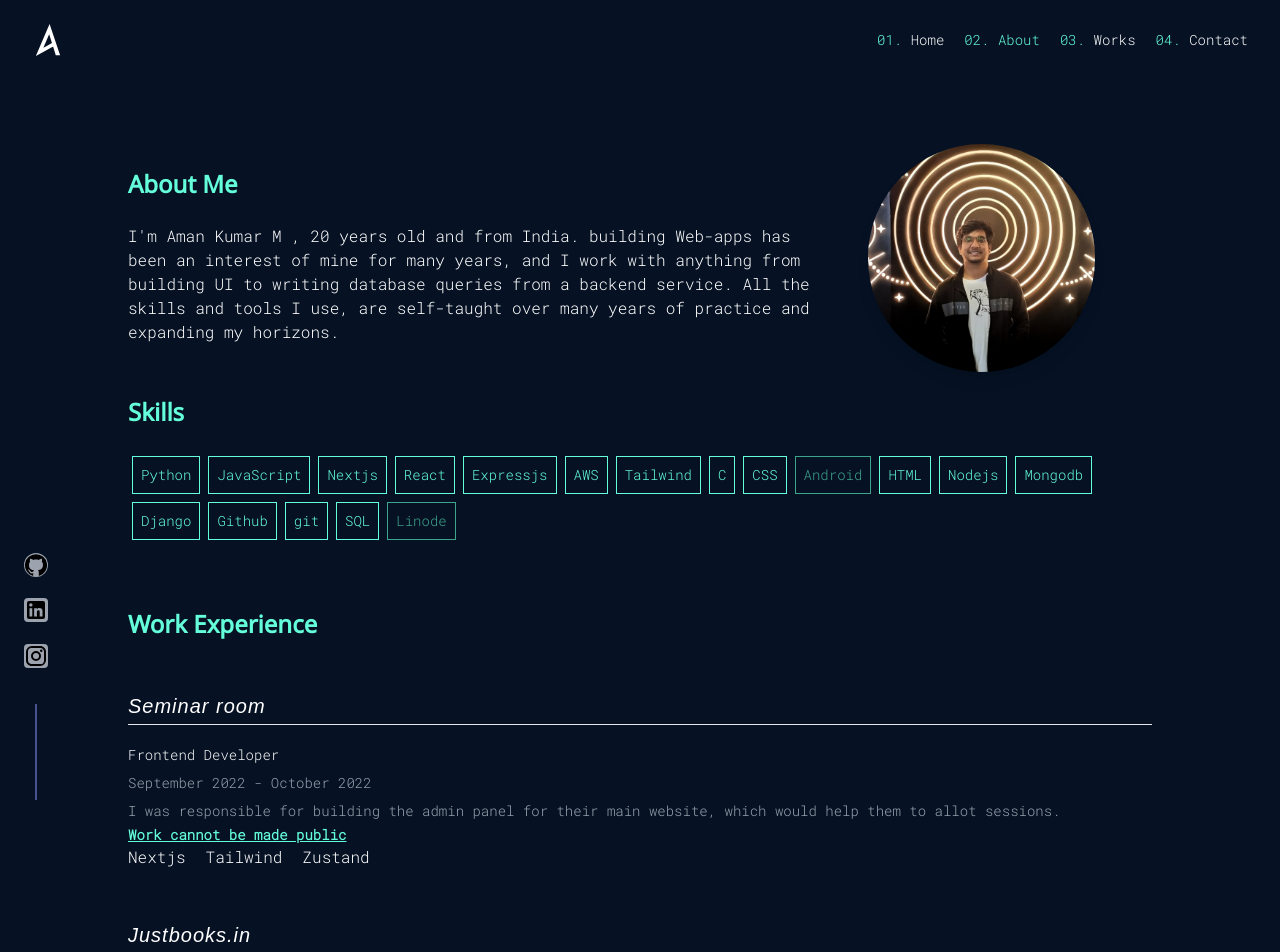
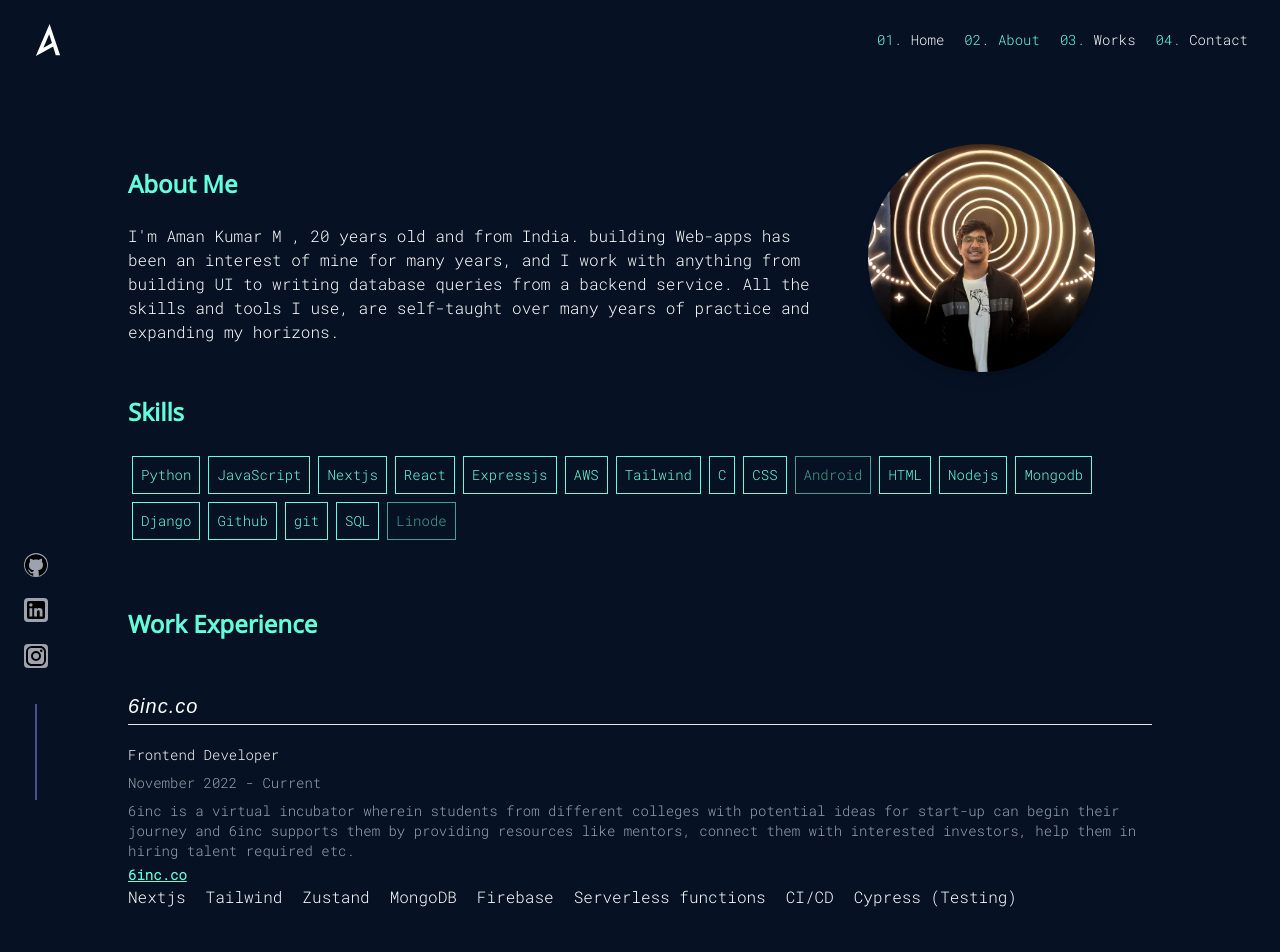
Before and after one commit to amankumarm/amankumarm.github.io, a Next.js app: page /about in a window 1280 px wide. Shown: the top 952 px of the page. Built offline with nearby package versions, Linux system fonts and the light colour scheme.

Commit message:
added 6inc

```diff
--- a/widgets/constants.js
+++ b/widgets/constants.js
@@ -83,6 +83,25 @@ export const skills = [
 
 export const WorkExp = [
   {
+    name: '6inc.co',
+    start: 'November 2022',
+    end: 'Current',
+    position: 'Frontend Developer',
+    description:
+      '6inc is a virtual incubator wherein students from different colleges with potential ideas for start-up can begin their journey and 6inc supports them by providing resources like mentors, connect them with interested investors, help them in hiring talent required etc.',
+    work: [{ name: '6inc.co', link: 'https://6inc.co' }],
+    stack: [
+      'Nextjs',
+      'Tailwind',
+      'Zustand',
+      'MongoDB',
+      'Firebase',
+      'Serverless functions',
+      'CI/CD',
+      'Cypress (Testing)',
+    ],
+  },
+  {
     name: 'Seminar room',
     start: 'September 2022',
     end: 'October 2022',
```
